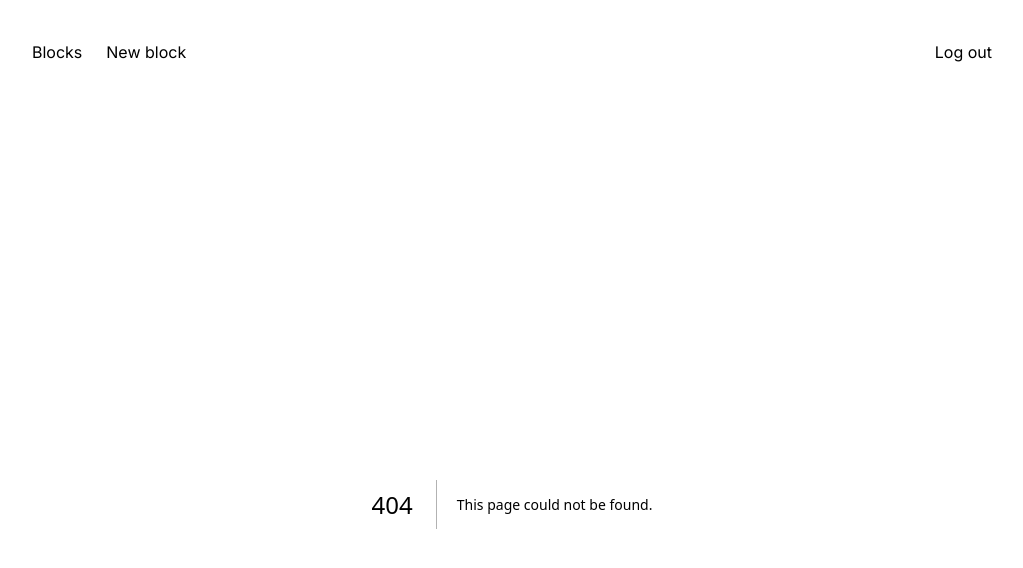
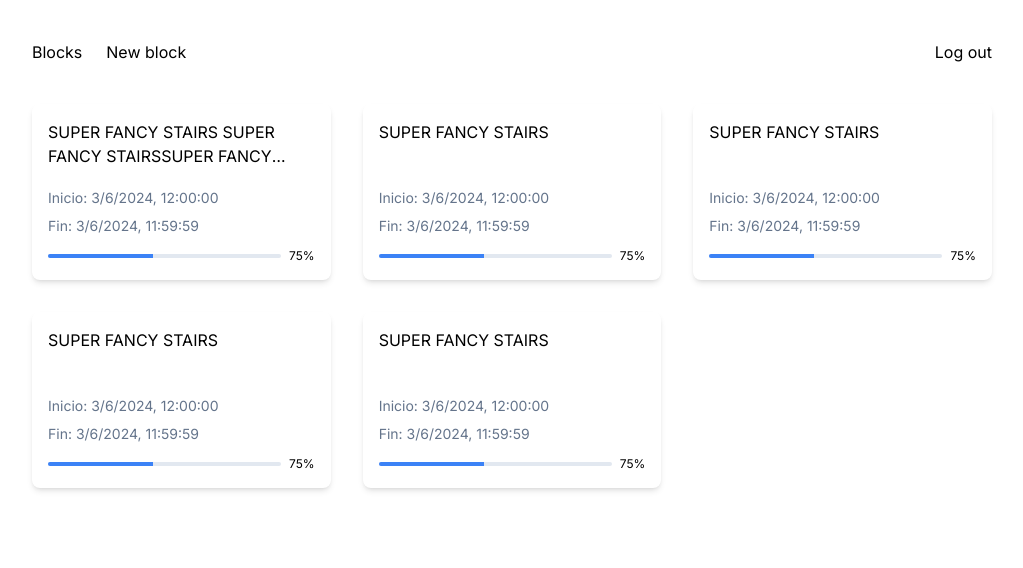
Before and after one commit to mapszk/bimtrazer-test, a Next.js app: page /blocks in a window 1280 px wide. Before the commit this address had no page. Shown: the top 568 px of the page, without its empty margins (128-1151 px from the left). Built offline with nearby package versions, Linux system fonts and the light colour scheme.

Commit message:
Created pages

```diff
--- /dev/null
+++ b/app/blocks/page.tsx
@@ -0,0 +1,54 @@
+import BlockCard from "@/components/Block";
+import Container from "@/components/Container";
+import { IBlock } from "@/interfaces/Block";
+
+const blocks: IBlock[] = [
+  {
+    id: "6671997cfcac3e0bfbe8607c",
+    description:
+      "SUPER FANCY STAIRS SUPER FANCY STAIRSSUPER FANCY STAIRS SUPER FANCY STAIRS SUPER FANCY STAIRS",
+    startDate: "2024-06-03T00:00:00",
+    endDate: "2024-06-03T23:59:59",
+    progress: 75,
+  },
+  {
+    id: "6671997cfcac34e0bfbe8607c",
+    description: "SUPER FANCY STAIRS",
+    startDate: "2024-06-03T00:00:00",
+    endDate: "2024-06-03T23:59:59",
+    progress: 75,
+  },
+  {
+    id: "6671997cfcac3e03bfbe8607c",
+    description: "SUPER FANCY STAIRS",
+    startDate: "2024-06-03T00:00:00",
+    endDate: "2024-06-03T23:59:59",
+    progress: 75,
+  },
+  {
+    id: "6671997cfcac3e0b2fbe8607c",
+    description: "SUPER FANCY STAIRS",
+    startDate: "2024-06-03T00:00:00",
+    endDate: "2024-06-03T23:59:59",
+    progress: 75,
+  },
+  {
+    id: "6671997cfcac3e60bfbe8607c",
+    description: "SUPER FANCY STAIRS",
+    startDate: "2024-06-03T00:00:00",
+    endDate: "2024-06-03T23:59:59",
+    progress: 75,
+  },
+];
+
+export default function Blocks() {
+  return (
+    <Container>
+      <div className="grid grid-cols-3 gap-8">
+        {blocks.map((bl) => (
+          <BlockCard block={bl} key={bl.id} />
+        ))}
+      </div>
+    </Container>
+  );
+}
--- /dev/null
+++ b/app/create/page.tsx
@@ -0,0 +1,10 @@
+import BlockForm from "@/components/BlockForm";
+import Container from "@/components/Container";
+
+export default function Blocks() {
+  return (
+    <Container>
+      <BlockForm />
+    </Container>
+  );
+}
--- /dev/null
+++ b/app/edit/[id]/page.tsx
@@ -0,0 +1,10 @@
+import BlockForm from "@/components/BlockForm";
+import Container from "@/components/Container";
+
+export default function Blocks() {
+  return (
+    <Container>
+      <BlockForm />
+    </Container>
+  );
+}
--- a/app/page.tsx
+++ b/app/page.tsx
@@ -1,8 +1,10 @@
-
 export default function Home() {
   return (
-    <main className="flex min-h-screen flex-col items-center justify-between">
-      test
+    <main className="w-11/12 max-w-[960px] mx-auto flex justify-center items-center min-h-screen flex-col">
+      <h1 className="text-2xl font-bold mb-4">Bimtrazer test</h1>
+      <button className="bg-blue-500 py-2 px-4 rounded-lg text-white">
+        Authenticate
+      </button>
     </main>
   );
 }
```
